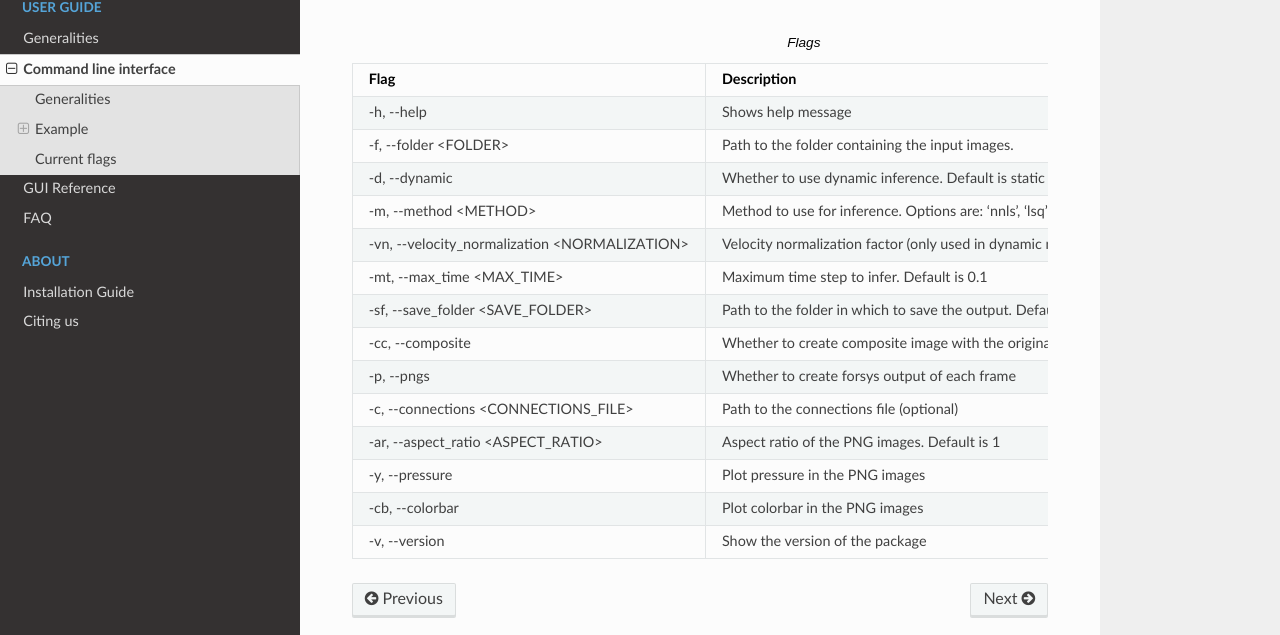
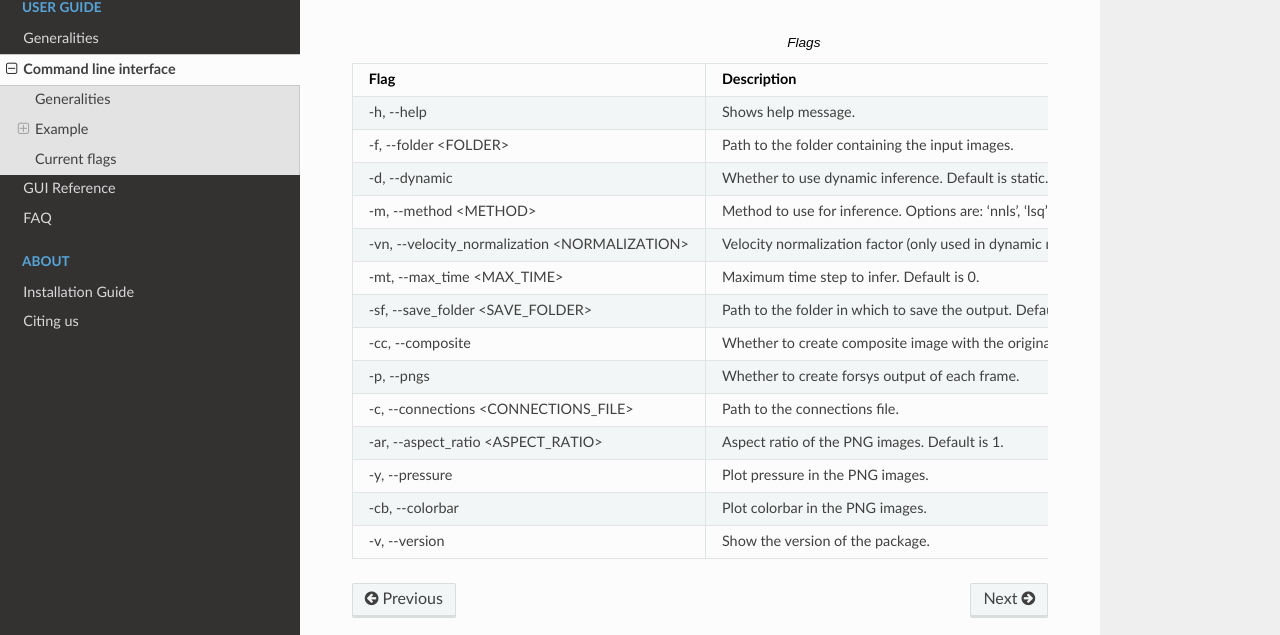
Before and after one commit to borgesaugusto/forsys, a Sphinx documentation site: the page built from docs/command_line.rst, in a window 1280 px wide and 900 px high, scrolled down 807 px. Shown: the part 155-790 px from the top of the window. Built offline with Sphinx 7.4.7 and the Read the Docs theme 3.1.0, drawn with Linux system fonts in a browser that asks for light colours; pages that are not in the unit, such as notebooks, are missing from menus.

Commit message:
[DOCS] Update to documentation (#66)
* Fixes to documentation

```diff
--- a/docs/cite.rst
+++ b/docs/cite.rst
@@ -1,8 +1,9 @@
 Citing us
 ----------
-Our tool's manuscriptt is available at [bioRxiv](https://www.biorxiv.org/content/10.1101/2024.05.28.595800v1)
+Our tool's manuscript is available at `bioRxiv <https://www.biorxiv.org/content/10.1101/2024.05.28.595800v>`_
+
 To cite the tool, you can use:
 
 **ForSys: non-invasive stress inference from time-lapse microscopy**
-Augusto Borges, Jerónimo R. Miranda-Rodríguez, Alberto Sebastián Ceccarelli, Guilherme Ventura, Jakub Sedzinski, Hernán López-Schier, Osvaldo Chara
+Augusto Borges, Jerónimo R. Miranda-Rodríguez, Alberto Sebastián Ceccarelli, Guilherme Ventura, Jakub Sedzinski, Hernán López-Schier, Osvaldo Chara.
 bioRxiv 2024.05.28.595800; doi: https://doi.org/10.1101/2024.05.28.595800
--- a/docs/command_line.rst
+++ b/docs/command_line.rst
@@ -48,30 +48,30 @@
   * - **Flag**
     - **Description**
   * - -h, -\-help
-    - Shows help message
+    - Shows help message.
   * - -f, -\-folder <FOLDER>
     - Path to the folder containing the input images.
   * - -d, -\-dynamic
-    - Whether to use dynamic inference. Default is static
+    - Whether to use dynamic inference. Default is static.
   * - -m, -\-method <METHOD>
-    - Method to use for inference. Options are: 'nnls', 'lsq' and 'lsq_linear. Default is 'nnls'
+    - Method to use for inference. Options are: 'nnls', 'lsq' and 'lsq_linear. Default is 'nnls'.
   * - -vn, -\-velocity_normalization <NORMALIZATION>
-    - Velocity normalization factor (only used in dynamic mode). Default is 0.1
+    - Velocity normalization factor (only used in dynamic mode). Default is 0.1.
   * - -mt, -\-max_time <MAX_TIME>
-    - Maximum time step to infer. Default is 0.1
+    - Maximum time step to infer. Default is 0.
   * - -sf, -\-save_folder <SAVE_FOLDER>
     - Path to the folder in which to save the output. Default is the same as the input folder.
   * - -cc, -\-composite
-    - Whether to create composite image with the original microscopies
+    - Whether to create composite image with the original microscopies.
   * - -p, -\-pngs
-    - Whether to create forsys output of each frame
+    - Whether to create forsys output of each frame.
   * - -c, -\-connections <CONNECTIONS_FILE>
-    - Path to the connections file (optional)
+    - Path to the connections file.
   * - -ar, -\-aspect_ratio <ASPECT_RATIO>
-    - Aspect ratio of the PNG images. Default is 1
+    - Aspect ratio of the PNG images. Default is 1.
   * - -y, -\-pressure
-    - Plot pressure in the PNG images
+    - Plot pressure in the PNG images.
   * - -cb, -\-colorbar
-    - Plot colorbar in the PNG images
+    - Plot colorbar in the PNG images.
   * - -v, -\-version
-    - Show the version of the package
+    - Show the version of the package.
--- a/docs/index.rst
+++ b/docs/index.rst
@@ -11,7 +11,7 @@
    :alt: Documentation Status
 
 ForSys is a software tool that allows stress and pressure inference in static and dynamic systems.
-It is based on the analysis of static images as well as time series images, and it is non-invasive, meaning that it does not require any modification of the system under analysis. It only neeeds segmented microscopy images.
+It is based on the analysis of static images as well as time series images, and it is non-invasive. It does not require any modification or perturbation of the system under analysis. It only neeeds segmented microscopy images.
 The software is open-source.
 
 .. toctree::
@@ -33,7 +33,7 @@
 
 
 .. toctree::
-   :maxdepth: 2
+   :maxdepth: 1
    :caption: User Guide
 
    generalities
```
Also changed, not shown: README.md (+1 -1 lines), 4 other files.
